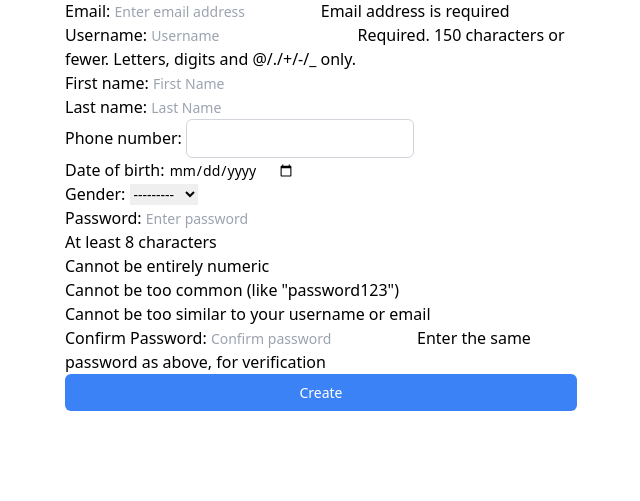
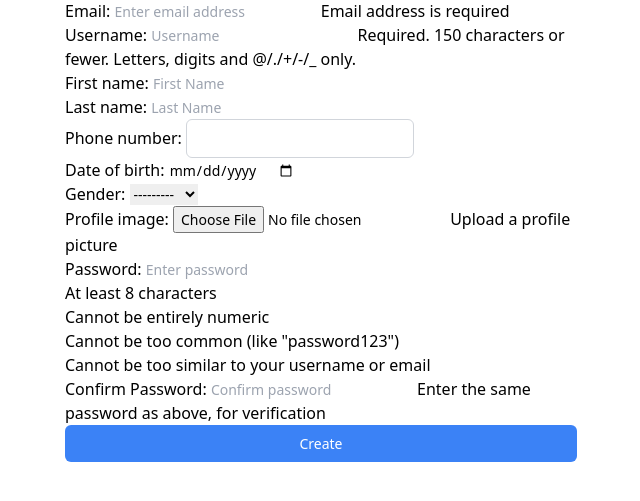
Before and after one commit to BerkAkidil9/Crm-Example, a Django app: page /organisors/create/ in a window 1280 px wide. Shown: the part 232-733 px from the top of the page, without its empty margins (319-959 px from the left). Run offline with Django 5.2, Linux system fonts and the light colour scheme; the visitor is signed in with stand-in values (Sample User, id 1); some libraries are stand-ins or nearby versions.

Commit message:
Add profile image field to User model and update forms and templates for image upload

```diff
--- a/djcrm/settings.py
+++ b/djcrm/settings.py
@@ -140,6 +140,10 @@ STATICFILES_DIRS = [
 ]
 STATIC_ROOT = 'static_root'
 
+# Media files
+MEDIA_URL = '/media/'
+MEDIA_ROOT = BASE_DIR / 'media'
+
 AUTH_USER_MODEL = 'leads.User'
 
 # Authentication backends
--- a/djcrm/urls.py
+++ b/djcrm/urls.py
@@ -27,4 +27,5 @@ urlpatterns = [
 ]
 
 if settings.DEBUG:
+    urlpatterns += static(settings.MEDIA_URL, document_root=settings.MEDIA_ROOT)
     urlpatterns += static(settings.STATIC_URL, document_root=settings.STATIC_ROOT)
--- a/leads/models.py
+++ b/leads/models.py
@@ -20,6 +20,7 @@ class User(AbstractUser):
     phone_number = PhoneNumberField(blank=True, null=True, unique=True)
     date_of_birth = models.DateField(blank=True, null=True)
     gender = models.CharField(max_length=1, choices=GENDER_CHOICES, blank=True, null=True)
+    profile_image = models.FileField(upload_to='profile_images/', blank=True, null=True, help_text="Upload a profile picture")
 
     # Email ve username unique olacak şekilde ayarla
     email = models.EmailField(unique=True)
--- a/organisors/forms.py
+++ b/organisors/forms.py
@@ -33,12 +33,13 @@ class OrganisorModelForm(forms.ModelForm):
 
     class Meta:
         model = User
-        fields = ('email', 'username', 'first_name', 'last_name', 'phone_number', 'date_of_birth', 'gender')
+        fields = ('email', 'username', 'first_name', 'last_name', 'phone_number', 'date_of_birth', 'gender', 'profile_image')
         widgets = {
             'username': forms.TextInput(attrs={'class': 'form-control', 'placeholder': 'Username'}),
             'first_name': forms.TextInput(attrs={'class': 'form-control', 'placeholder': 'First Name'}),
             'last_name': forms.TextInput(attrs={'class': 'form-control', 'placeholder': 'Last Name'}),
             'date_of_birth': forms.DateInput(attrs={'type': 'date', 'class': 'form-control'}),
+            'profile_image': forms.FileInput(attrs={'class': 'form-control', 'accept': 'image/*'}),
         }
 
     def __init__(self, *args, **kwargs):
@@ -142,12 +143,13 @@ class OrganisorCreateForm(forms.ModelForm):
 
     class Meta:
         model = User
-        fields = ('email', 'username', 'first_name', 'last_name', 'phone_number', 'date_of_birth', 'gender')
+        fields = ('email', 'username', 'first_name', 'last_name', 'phone_number', 'date_of_birth', 'gender', 'profile_image')
         widgets = {
             'username': forms.TextInput(attrs={'class': 'form-control', 'placeholder': 'Username'}),
             'first_name': forms.TextInput(attrs={'class': 'form-control', 'placeholder': 'First Name'}),
             'last_name': forms.TextInput(attrs={'class': 'form-control', 'placeholder': 'Last Name'}),
             'date_of_birth': forms.DateInput(attrs={'type': 'date', 'class': 'form-control'}),
+            'profile_image': forms.FileInput(attrs={'class': 'form-control', 'accept': 'image/*'}),
         }
 
     def clean_email(self):
--- a/organisors/templates/organisors/organisor_create.html
+++ b/organisors/templates/organisors/organisor_create.html
@@ -46,7 +46,7 @@
     </div>
 
     <h1 class="text-gray-800 text-medium">Create a new organisor</h1>
-    <form method="post" class="form-small-text">
+    <form method="post" class="form-small-text" enctype="multipart/form-data">
         {% csrf_token %}
         {{ form|crispy }}
         <button type="submit" class="w-full text-white bg-blue-500 hover:bg-blue-600 px-3 py-2 rounded-md">Create</button>
--- a/organisors/templates/organisors/organisor_update.html
+++ b/organisors/templates/organisors/organisor_update.html
@@ -40,7 +40,7 @@
                         Update Details
                     </a>
                 </div>
-                <form method="post">
+                <form method="post" enctype="multipart/form-data">
                     {% csrf_token %}
                     {{ form|crispy }}
                     <button type="submit" class="w-full text-white bg-blue-500 hover:bg-blue-600 px-3 py-2 rounded-md">Update</button>
```
Also changed, not shown: organisors/templates/organisors/organisor_detail.html (+12 -1 lines), organisors/templates/organisors/organisor_list.html (+13 -7 lines), leads/migrations/0024_user_profile_image.py (added).
